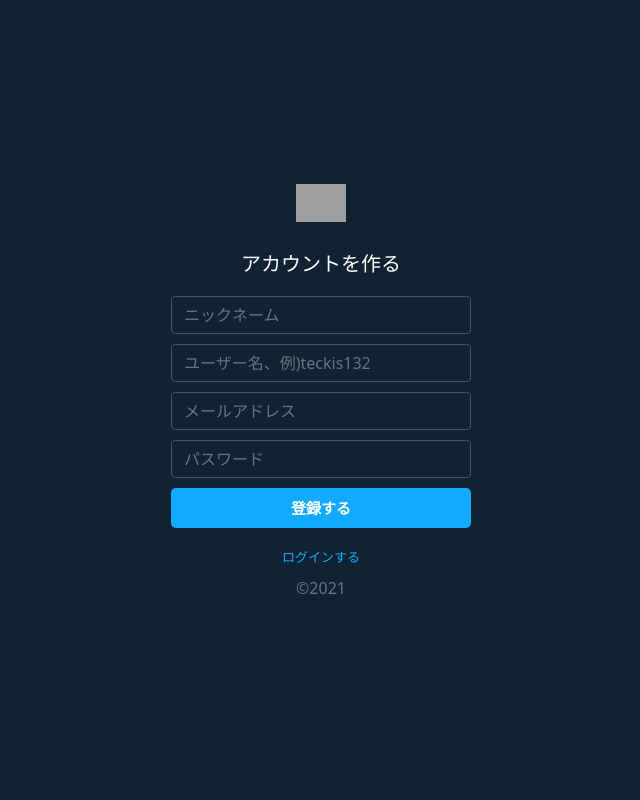
After one commit to takahumip7/TwitterClone, a PHP site: page /sign-up.php in a window 1280 px wide. The commit adds this page. Shown: the whole page, without its empty margins (319-959 px from the left). Run offline with PHP 8.4, Linux system fonts and the light colour scheme; grey boxes are pictures that could not be loaded.

Commit message:
会員登録、ログイン実装＋js

```diff
--- a/Views/css/style.css
+++ b/Views/css/style.css
@@ -1,12 +1,19 @@
-/* 全体 */
+/*
+全体
+****/
+html {
+  height: 100%;
+}
+
 .container {
   display: flex;
   justify-content: center;
-  margin-left: inherit;
 }
+
 .side {
   width: 90px;
 }
+
 .main {
   width: calc(100% - 90px);
   max-width: 600px;
@@ -14,34 +21,45 @@
   border-right: 1px solid #eef;
   text-align: left;
 }
-@media screen and (max-width: 500px;) {
+
+@media screen and (max-width: 500px) {
   .container {
-    padding: 0;
+      padding:0;
   }
+
   .side {
       width: 60px;
   }
+
   .main {
       width: calc(100% - 60px);
   }
 }
 
 .nav-link {
-  padding: 0.3rem 0.3rem;
+  padding: .3rem .3rem;
 }
+
 .btn {
   background-color: #1af;
   color: #fff;
   font-size: 15px;
   font-weight: bold;
 }
+
 .btn:hover {
   color: #fff;
 }
+
 a {
+  font-size: 13px;
+  color: #1af;
   text-decoration: none;
 }
-/* サイド */
+
+/*
+サイド
+****/
 .side .side-inner {
   top: 0px;
   padding-top: 20px;
@@ -49,44 +67,54 @@ a {
   height: 100vh;
   text-align: center;
 }
+
 .side .side-inner img {
   width: 35%;
   margin-bottom: 15px;
 }
-.side .side-inner img .icon {
+
+.side .side-inner img.icon {
   width: 70%;
 }
-.side .side-inner img .post-tweet {
+
+.side .side-inner img.post-tweet {
   width: 80%;
 }
+
 .side .side-inner .my-icon {
   position: absolute;
   bottom: 0;
   z-index: 1;
 }
+
 .side .side-inner .my-icon img {
   border-radius: 50%;
   border: 1px solid #aaa;
   width: 60%;
 }
 
-@media screen and (max-width: 500px;) {
+@media screen and (max-width: 500px) {
   .side .side-inner img {
-    width: 75%;
+      width:75%;
       margin-bottom: 15px;
   }
+
   .side .side-inner img.icon {
       width: 85%;
   }
+
   .side .side-inner img.post-tweet {
       width: 100%;
   }
+
   .side .side-inner .my-icon img {
       width: 90%;
   }
 }
-/* メイン */
 
+/*
+メイン
+****/
 .main .main-header {
   padding: 20px;
   border-bottom: 1px solid #eef;
@@ -99,38 +127,46 @@ a {
   font-weight: bold;
 }
 
-/* ホーム */
+/*
+ホーム
+****/
 .home .tweet-post {
   display: flex;
   padding: 10px;
 }
+
 .home .tweet-post .my-icon {
   width: 80px;
   padding: 5px 15px 10px 10px;
 }
+
 .home .tweet-post .my-icon img {
   width: 100%;
   border-radius: 50%;
   border: 1px solid #aaa;
 }
+
 .home .tweet-post .input-area {
   width: calc(100% - 80px);
   flex-grow: 1;
 }
+
 .home .tweet-post .input-area textarea {
   border: 0;
   width: 100%;
-  height: 100%;
+  height: 100px;
   resize: none;
 }
+
 .home .tweet-post .input-area textarea:focus {
   outline: none;
 }
+
 .home .tweet-post .input-area .bottom-area {
   display: flex;
   flex-wrap: wrap;
   justify-content: space-between;
-  border-top: 1px solid#eef;
+  border-top: 1px solid #eef;
   padding-top: 8px;
 }
 
@@ -146,38 +182,47 @@ a {
   display: flex;
   border-bottom: 1px solid #eef;
 }
+
 .home .tweet-list .tweet .user {
   width: 80px;
   padding: 5px 15px 10px 10px;
 }
+
 .home .tweet-list .tweet .user img {
+  width: 100%;
   border-radius: 50%;
   border: 1px solid #aaa;
-  width: 100%;
 }
+
 .home .tweet-list .tweet .name {
   padding-top: 5px;
 }
+
 .home .tweet-list .tweet .name a {
   color: #122;
 }
+
 .home .tweet-list .tweet .name a .nickname {
   color: #122;
   font-size: 17px;
   font-weight: bold;
 }
-.home .tweet-list .tweet .name a .username {
+
+.home .tweet-list .tweet .name a .user-name {
   color: #444;
   font-size: 14px;
 }
+
 .home .tweet-list .tweet .content {
   width: calc(100% - 60px);
 }
+
 .home .tweet-list .tweet .content p {
   font-size: 16px;
   padding: 8px 0 0 0;
   margin-bottom: 8px;
 }
+
 .home .tweet-list .tweet .content img.post-image {
   width: 100%;
   border-radius: 15px;
@@ -185,26 +230,76 @@ a {
   margin-right: 5px;
   border: 1px solid #eef;
 }
+
 .home .tweet-list .tweet .content .icon-list {
   display: flex;
 }
+
 .home .tweet-list .tweet .content .icon-list .like img {
   width: 25px;
   margin-right: 10px;
   cursor: pointer;
 }
+
 .home .tweet-list .tweet .content .icon-list .like-count {
   width: 25px;
   padding-top: 2px;
   color: #444;
 }
 
-@media screen and (max-width: 500px;) {
+@media screen and (max-width: 500px) {
   .home .tweet-list .tweet .user {
-    width: 60px;
+      width:60px;
       padding: 5px 10px 10px 5px;
   }
+
   .bottom-area .btn {
       margin-top: 10px;
   }
 }
+
+/*
+会員登録（ログイン共用）
+****/
+body.signup {
+  display: flex;
+  align-items: center;
+  padding-top: 40px;
+  padding-bottom: 40px;
+  height: 100%;
+}
+
+.signup {
+  background-color: #123;
+  color: #fff;
+}
+
+.signup .form-signup {
+  width: 100%;
+  max-width: 330px;
+  padding: 15px;
+  margin: auto;
+}
+
+.signup .logo-white {
+  margin-bottom: 30px;
+  width: 50px;
+}
+
+.signup h1 {
+  font-size: 20px;
+  margin-bottom: 20px;
+}
+
+.signup input {
+  margin-bottom: 10px;
+  background-color: #123;
+  border-color: #456;
+  color: #fff;
+}
+
+.signup input:focus {
+  background-color: #123;
+  border-color: #1af;
+  color: #fff;
+}
--- /dev/null
+++ b/Views/sign-up.php
@@ -0,0 +1,33 @@
+<!DOCTYPE html>
+<html lang="ja">
+
+<head>
+    <meta charset="UTF-8">
+    <meta http-equiv="X-UA-Compatible" content="IE=edge">
+    <meta name="viewport" content="width=device-width, initial-scale=1.0">
+    <link rel="icon" href="img/logo-twitterblue.svg">
+    <!-- Bootstrap CSS -->
+    <link href="https://cdn.jsdelivr.net/npm/bootstrap@5.0.0-beta1/dist/css/bootstrap.min.css" rel="stylesheet" integrity="sha384-giJF6kkoqNQ00vy+HMDP7azOuL0xtbfIcaT9wjKHr8RbDVddVHyTfAAsrekwKmP1" crossorigin="anonymous">
+    <link href="css/style.css" rel="stylesheet">
+
+    <title>会員登録画面 / Twitterクローン</title>
+    <meta name="description" content="会員登録画面です">
+</head>
+
+<body class="signup text-center">
+    <main class="form-signup">
+        <form action="sign-up.php" method="post">
+            <img src="img/logo-white.svg" alt="" class="logo-white">
+            <h1>アカウントを作る</h1>
+            <input type="text" class="form-control" name="nickname" placeholder="ニックネーム" maxlength="50" required>
+            <input type="text" class="form-control" name="name" placeholder="ユーザー名、例)teckis132" maxlength="50" required>
+            <input type="email" class="form-control" name="email" placeholder="メールアドレス" maxlength="254" required>
+            <input type="password" class="form-control" name="password" placeholder="パスワード" minlength="4" maxlength="128" required>
+            <button class="w-100 btn btn-lg" type="submit">登録する</button>
+            <p class="mt-3 mb-2"><a href="sign-in.php">ログインする</a></p>
+            <p class="mt-2 mb-3 text-muted">&copy;2021</p>
+        </form>
+    </main>
+
+</body>
+</html>
```
Also changed, not shown: Views/home.php (+151 -45 lines), Views/js/like.js (added, +33 -0 lines), Views/sign-in.php (added, +31 -0 lines). Lines whose indentation alone changed are shown as unchanged.
